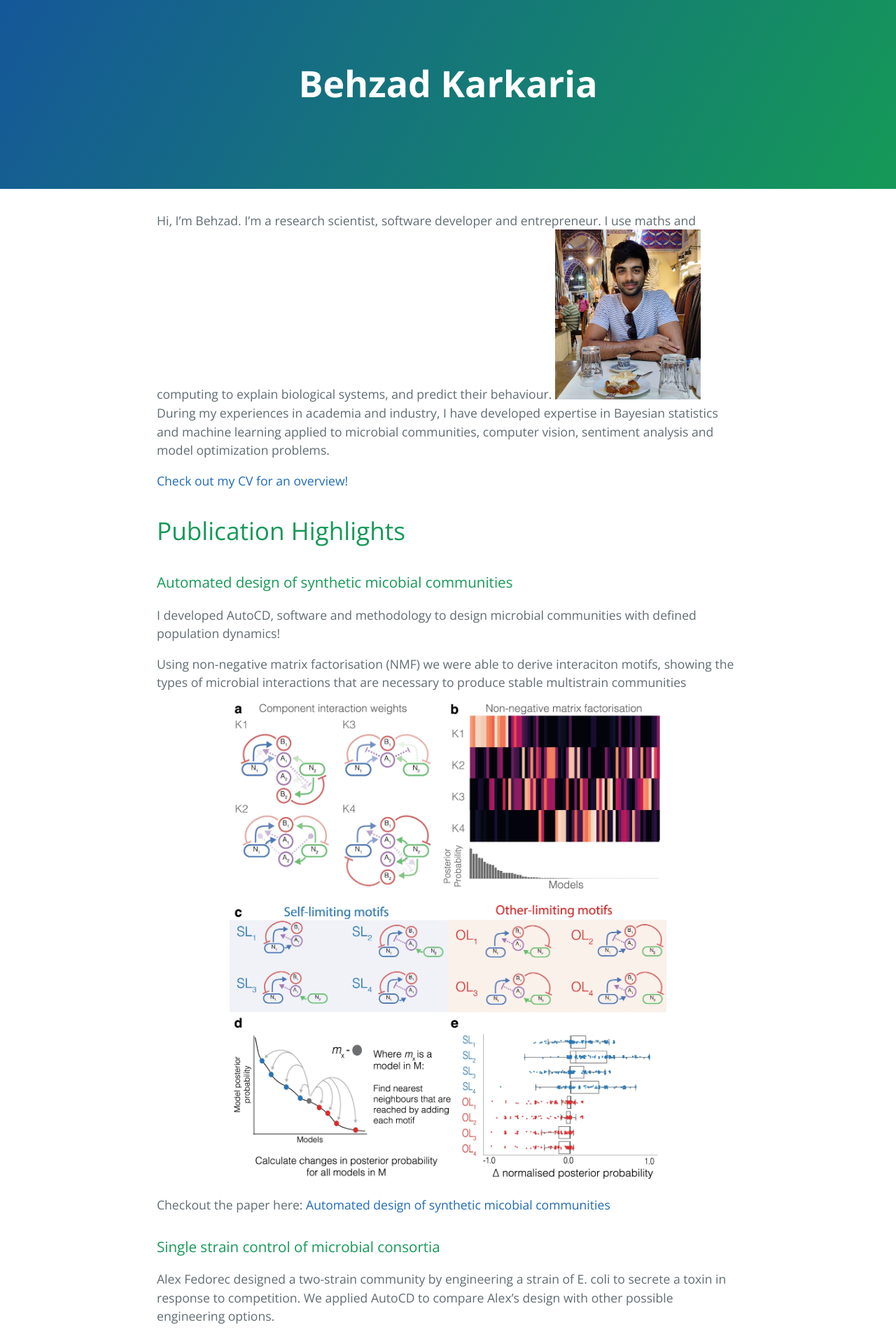
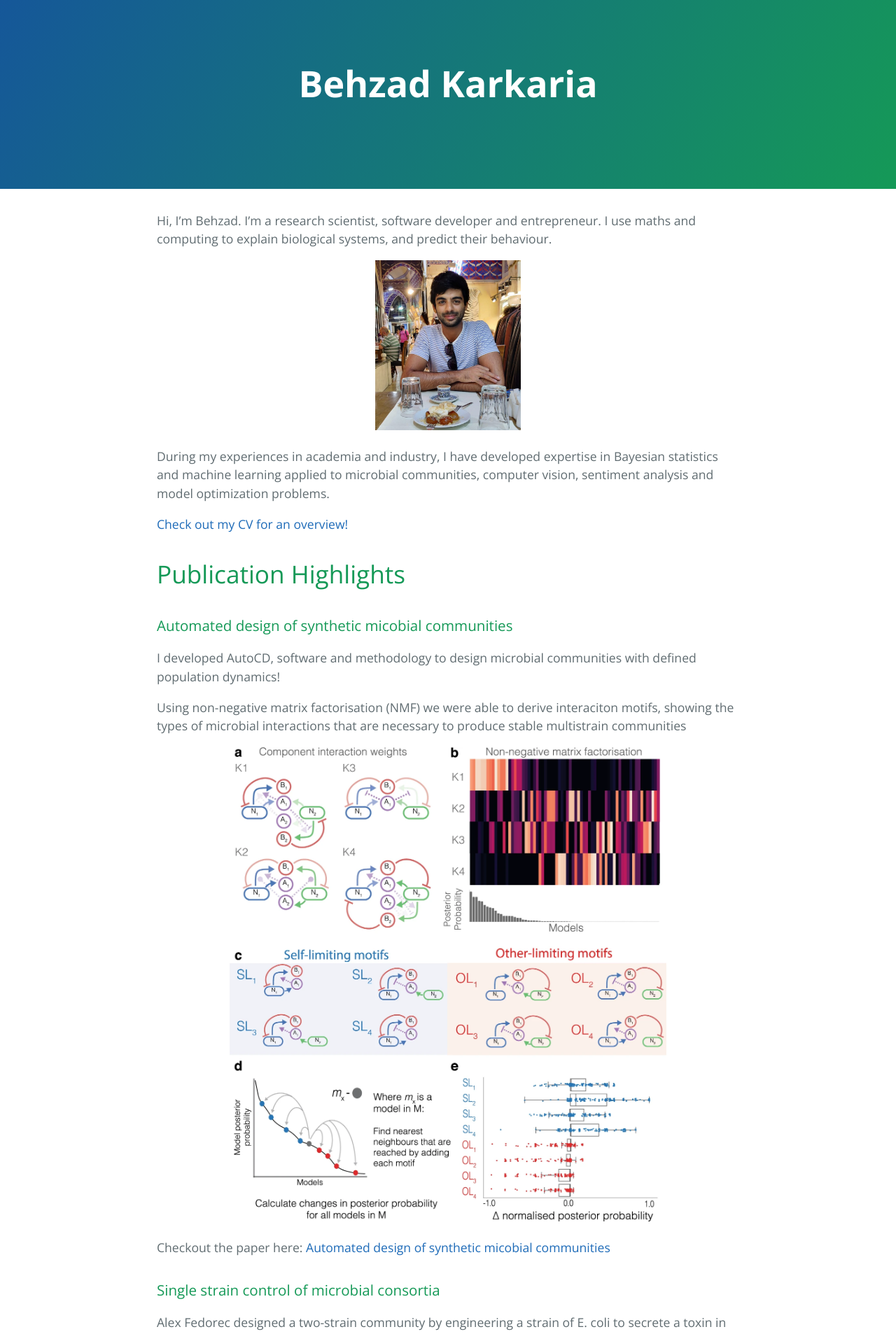
Before and after one commit to behzadk/behzadk.github.io, a Jekyll site: the page built from index.md, in a window 1280 px wide. Shown: the top 1907 px of the page at 70% size. Built offline with Jekyll 4.4.1, drawn with Linux system fonts in a browser that asks for light colours; the repository's description, which GitHub fills in, is left out.

Commit message:
pic move

```diff
--- a/index.md
+++ b/index.md
@@ -3,7 +3,11 @@ layout: default
 ---
 
 Hi, I'm Behzad. I'm a research scientist, software developer and entrepreneur. I use maths and computing to explain biological systems, and predict their behaviour.
-<img src="/assets/images/WhatsApp Image 2022-07-19 at 8.41.32 PM.jpeg" width="25%" height="25%">
+
+<p align="center">
+  <img src="/assets/images/WhatsApp Image 2022-07-19 at 8.41.32 PM.jpeg" width="25%" height="25%">
+</p>
+
 During my experiences in academia and industry, I have developed expertise in Bayesian statistics and machine learning applied to microbial communities, computer vision, sentiment analysis and model optimization problems.
 
 <a target="_blank" href="/assets/files/Behzad_Karkaria_CV_DS_nopic_v2.pdf">Check out my CV for an overview!</a>
@@ -19,16 +23,14 @@ Using non-negative matrix factorisation (NMF) we were able to derive interaciton
   <img src="/assets/images/41467_2020_20756_Fig3_HTML.png.webp" class="center" width="75%" height="75%">
 </p>
 
-
 Checkout the paper here:  <a target="_blank" rel="noopener noreferrer" href="https://www.nature.com/articles/s41467-020-20756-2">Automated design of synthetic micobial communities</a>
-
 
 ### Single strain control of microbial consortia
 Alex Fedorec designed a two-strain community by engineering a strain of E. coli to secrete a toxin in response to competition. We applied AutoCD to compare Alex's design with other possible engineering options.
 
 We found that Alex's design was the simplest solution to producing co-existence (iv). AutoCD showed us how we can add more parts to produce a more robust co-existence with higher tunability.
 <p align="center">
-  <img src="/assets/images/41467_2021_22240_Fig9_HTML.png.webp" class="center" width="60%" height="60%">
+  <img src="/assets/images/41467_2021_22240_Fig9_HTML.png.webp" class="center" width="50%" height="50%">
 </p>
 
 Find the paper here! <a target="_blank" rel="noopener noreferrer" href="https://www.nature.com/articles/s41467-021-22240-x#Sec2">Single strain control of microbial consortia</a>
```
